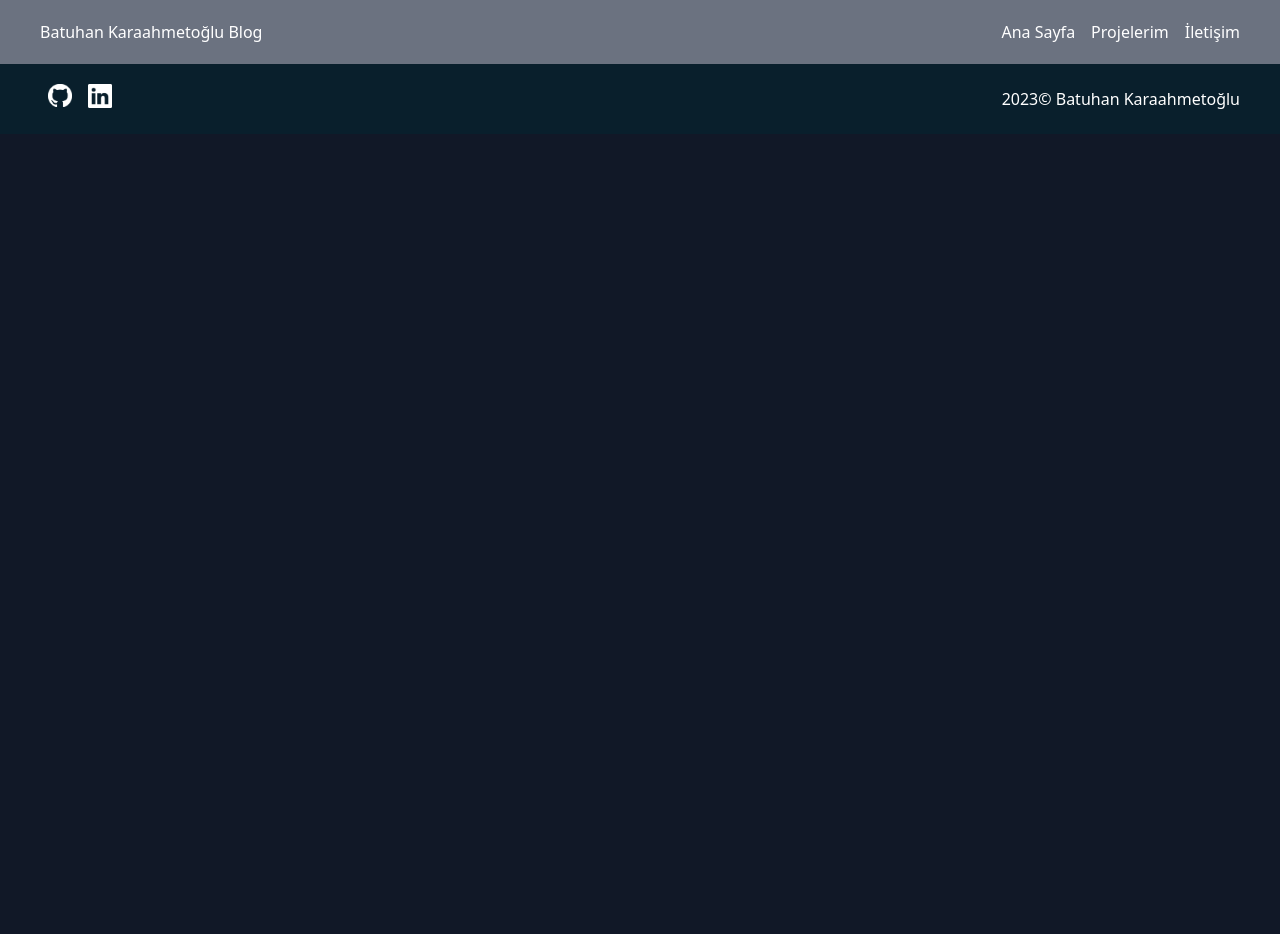
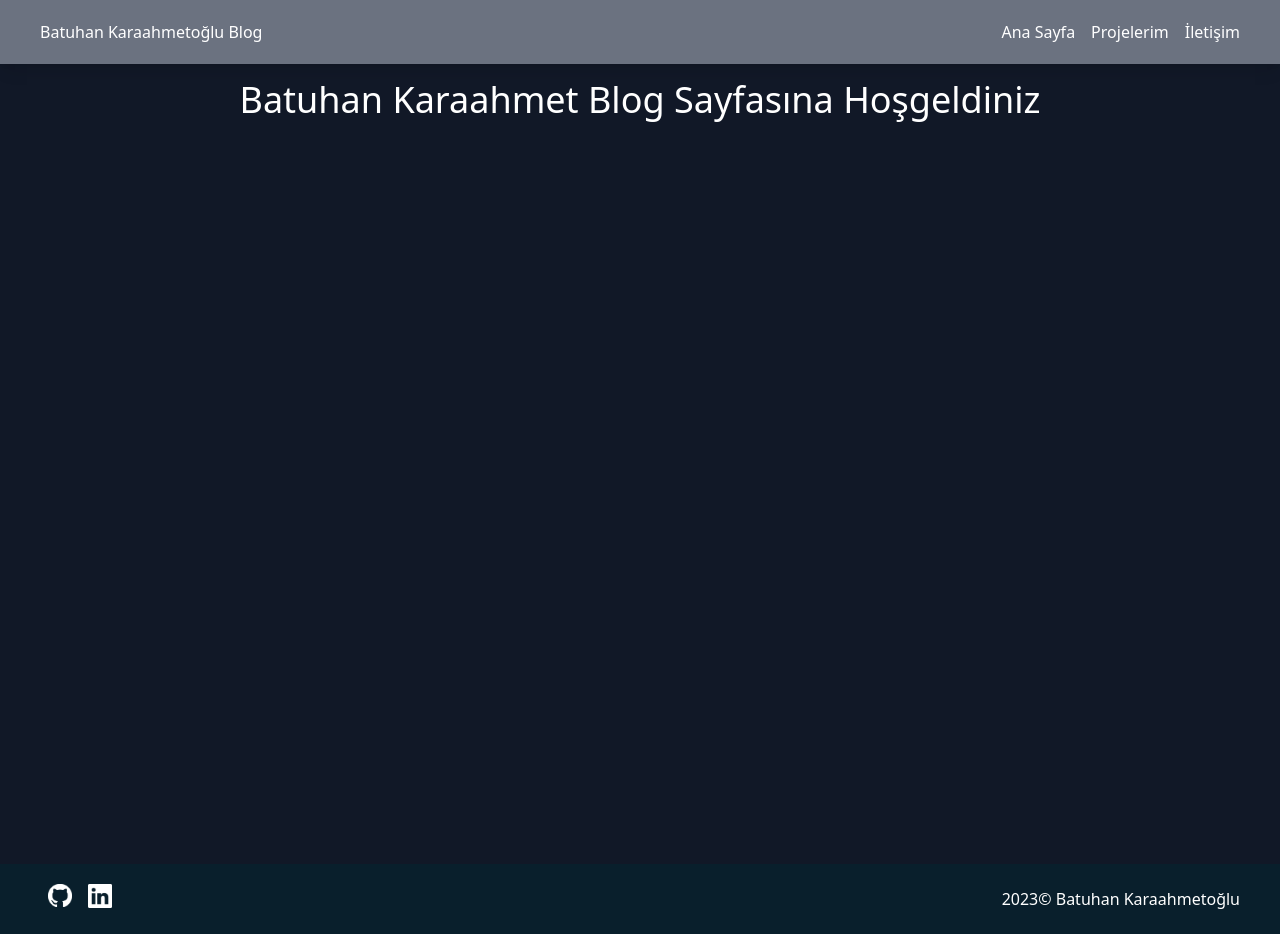
Before and after one commit to Batuhan445/blog-app, a Next.js app: page / in a window 1280 px wide. Before the commit the page ends 800 px from the top, so only its background shows below. Built offline with nearby package versions, Linux system fonts and the light colour scheme.

Commit message:
little change

```diff
--- a/src/app/page.tsx
+++ b/src/app/page.tsx
@@ -2,8 +2,10 @@ import React from 'react'
 
 const HomePage = () => {
   return (
-    <div>
-
+    <div className='min-h-screen'>
+      <div className='text-center text-4xl mt-4'>
+      Batuhan Karaahmet Blog Sayfasına Hoşgeldiniz
+      </div>
 
 
 
```
